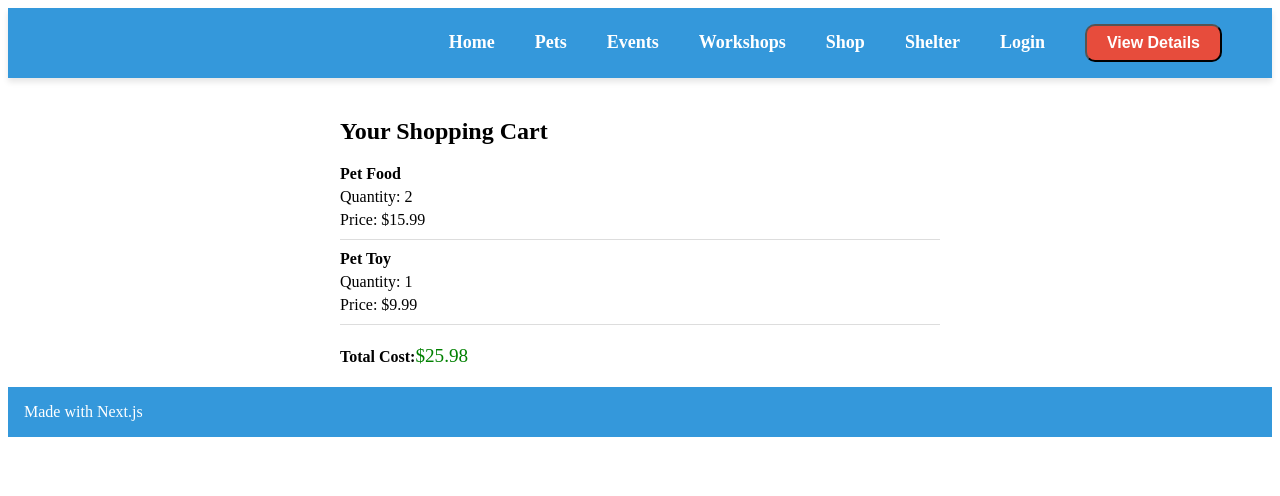
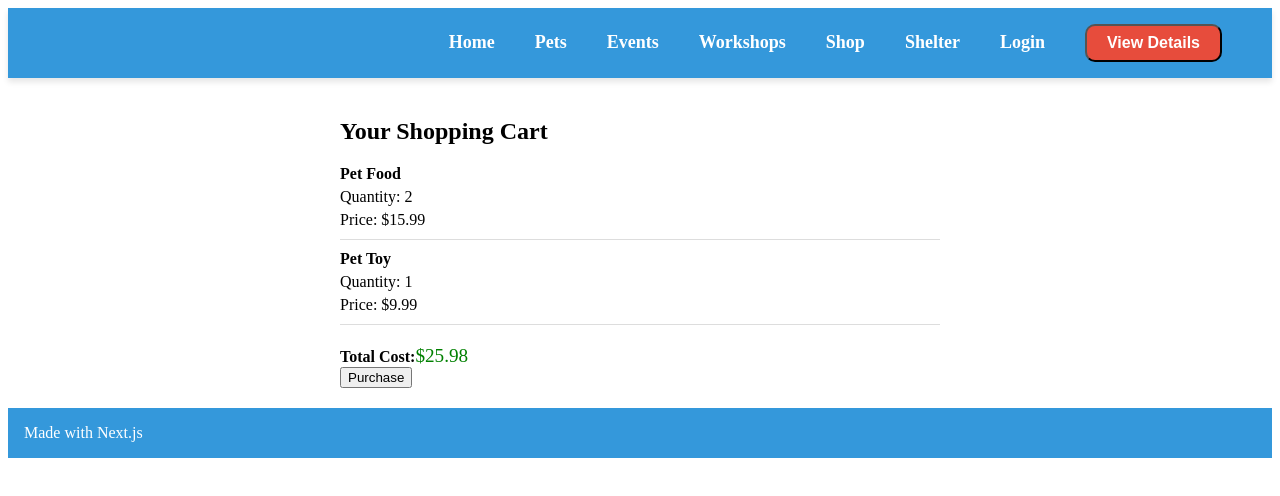
Before and after one commit to jingwei55/nextjs-blog, a Next.js app: page /cart in a window 1280 px wide. Shown: the top 496 px of the page. Built offline with nearby package versions, Linux system fonts and the light colour scheme.

Commit message:
Tweaked cart.js to make it look better

```diff
--- a/components/Cart.js
+++ b/components/Cart.js
@@ -1,5 +1,5 @@
 // pages/cart.js
-import { useState, useEffect } from "react";
+import React, { useState, useEffect } from "react";
 import axios from "axios";
 import styles from "../styles/Cart.module.css"; // Import the CSS module
 
@@ -24,9 +24,31 @@ const Cart = () => {
     fetchCartData();
   }, []);
 
+  const handlePurchase = async () => {
+    if (cart.totalItems > 0) {
+      try {
+        // Simulate purchase logic (replace with actual purchase API call)
+        alert("Items bought! Expect delivery to take 1 - 2 business days");
+        // Clear the cart after successful purchase
+        await axios.delete("/api/cart"); // Replace with your actual API endpoint for clearing the cart
+        setCart({
+          totalCost: 0,
+          totalItems: 0,
+          items: [],
+        });
+      } catch (error) {
+        console.error("Error processing purchase:", error);
+      }
+    } else {
+      alert("Shopping Cart is empty");
+    }
+  };
+
   return (
     <div className={styles.cartContainer}>
       <h2>Your Shopping Cart</h2>
+      {cart.totalItems > 0 ? (
+        <React.Fragment>
           <ul className={styles.cartList}>
             {cart.items.map((cartItem) => (
               <li key={cartItem.itemID} className={styles.cartItem}>
@@ -42,8 +64,24 @@ const Cart = () => {
           </ul>
           <div className={styles.totalContainer}>
             <span className={styles.totalText}>Total Cost:</span>
-        <span className={styles.totalAmount}>${cart.totalCost.toFixed(2)}</span>
+            <span className={styles.totalAmount}>
+              ${cart.totalCost.toFixed(2)}
+            </span>
           </div>
+          <button className={styles.purchaseButton} onClick={handlePurchase}>
+            Purchase
+          </button>
+        </React.Fragment>
+      ) : (
+        <div className={styles.emptyCartContainer}>
+          <p className={styles.emptyCartMessage}>Shopping Cart is empty</p>
+          <img
+            className={styles.emptyCartImage}
+            src="/path/to/shopping-cart-image.png"
+            alt="Empty Shopping Cart"
+          />
+        </div>
+      )}
     </div>
   );
 };
--- a/package.json
+++ b/package.json
@@ -8,8 +8,8 @@
   "dependencies": {
     "mysql2": "^3.6.5",
     "next": "latest",
-    "react": "18.2.0",
-    "react-dom": "18.2.0"
+    "react": "^18.2.0",
+    "react-dom": "^18.2.0"
   },
   "engines": {
     "node": ">=18"
```
Also changed, not shown: 1 other file (tests, documents, lock files or other folders). Lines whose indentation alone changed are shown as unchanged.
